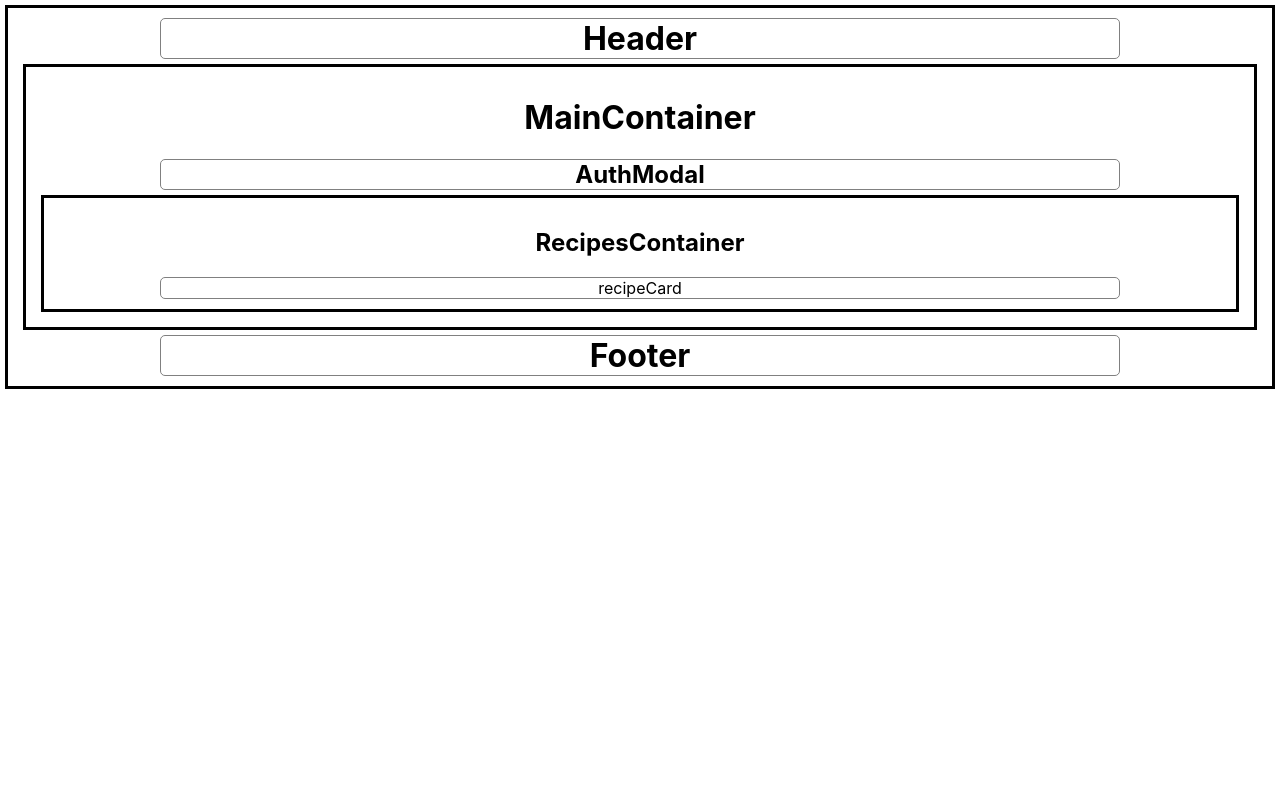
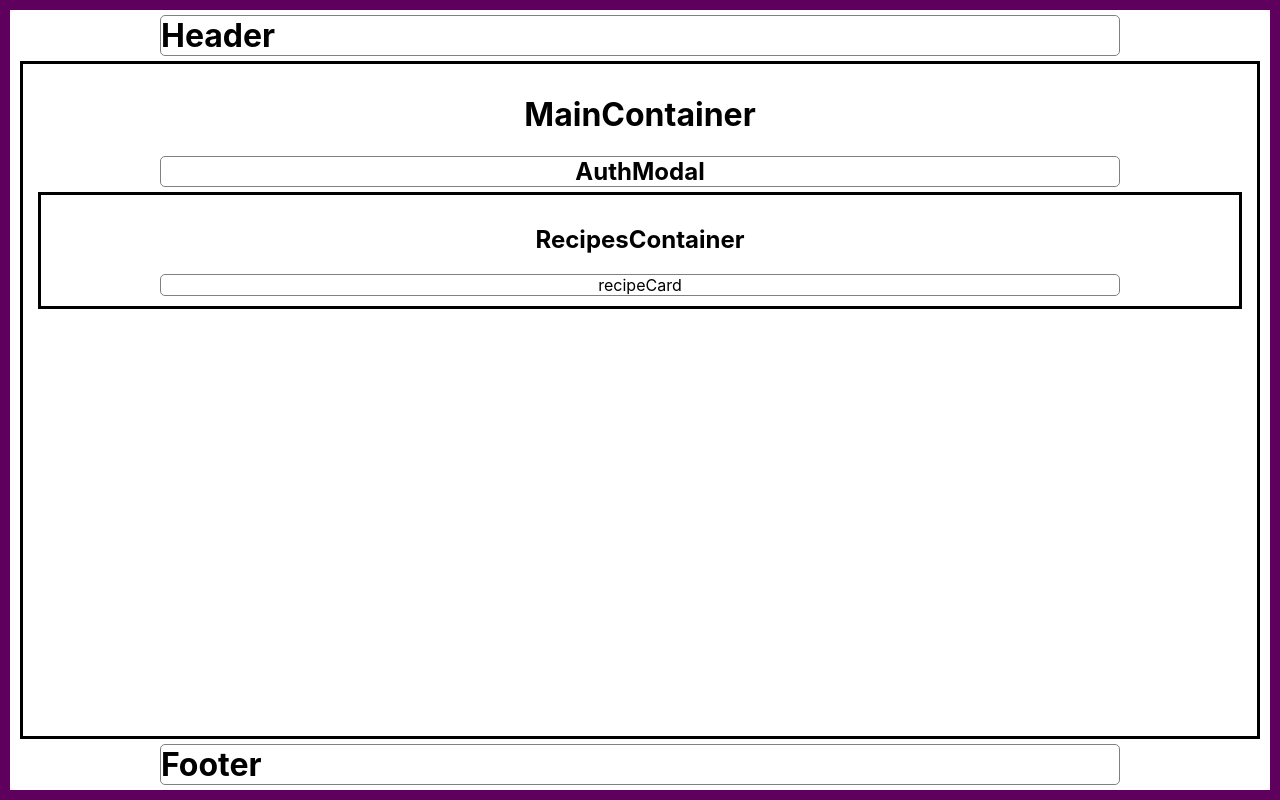
Before and after one commit to royemosby/RecipeSwap_v2, a React (Create React App) app in the folder recipe-swap-frontend/: page / in a window 1280 px wide. Built offline with nearby package versions, Linux system fonts and the light colour scheme.

Commit message:
Adds header, footer into Router to access nav

```diff
--- a/recipe-swap-frontend/src/App.js
+++ b/recipe-swap-frontend/src/App.js
@@ -11,17 +11,17 @@ import Footer from './common/Footer'
 
 function App() {
   return (
-    <div className="skeleton">
-      <Header/>
+    <div>
       <Router>
-        <div>
+        <div id="appWrapper">
+          <Header/>
           <Route exact path="/" component={MainContainer}/>
           <Route path="/recipe" component={RecipeContainer}/>
           <Route path="/user" component={UserContainer}/>
           <Route path="/users" component={UsersContainer}/>
+          <Footer/>
         </div>
       </Router>
-      <Footer/>
     </div>
   );
 }
```
